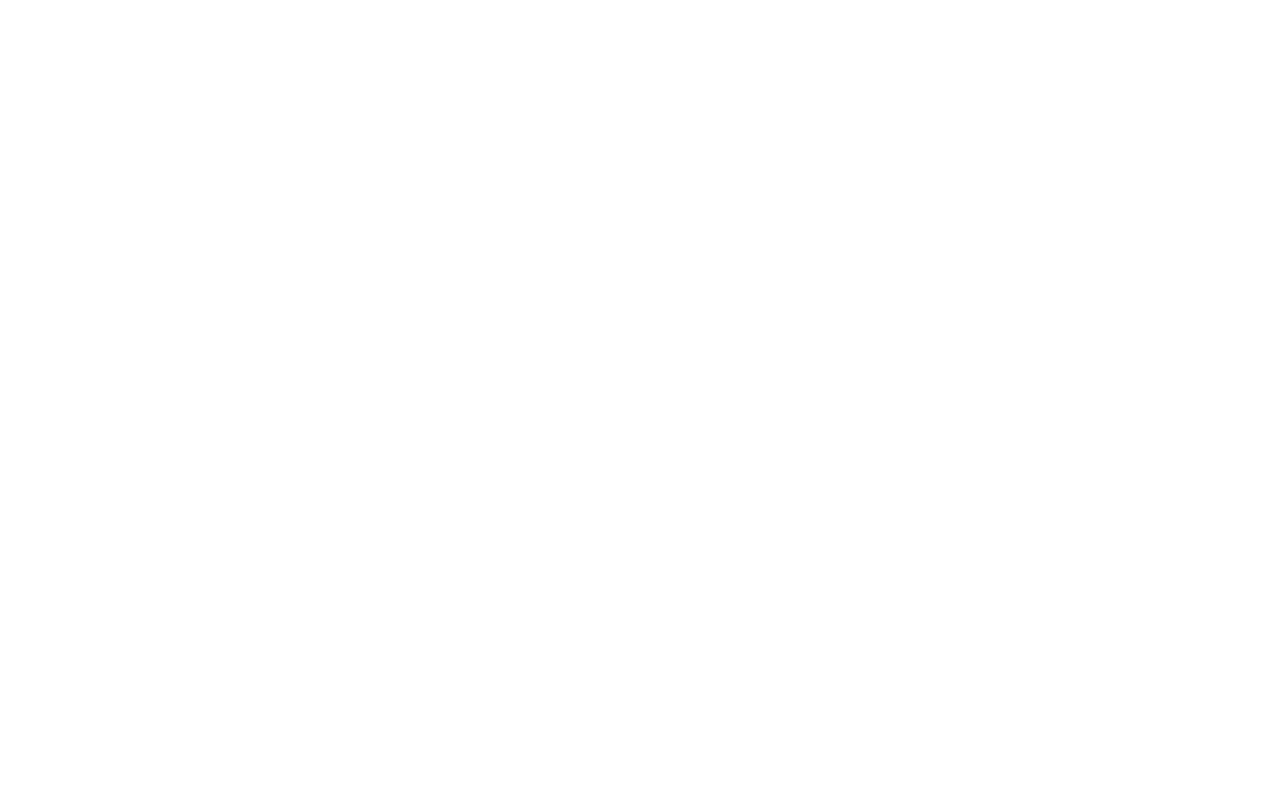
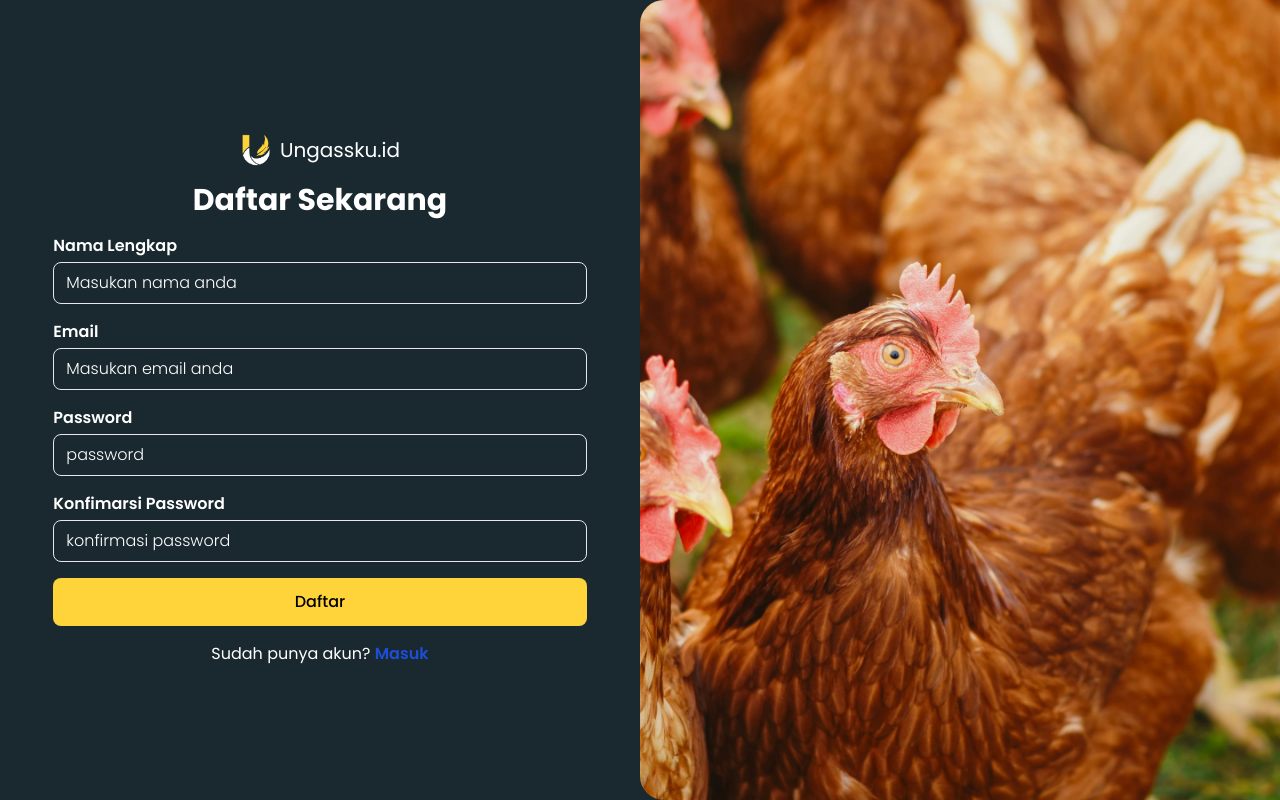
Before and after one commit to Ariemaharrucha/unggasku-fe, a React (Vite) app: page /register in a window 1280 px wide. Before the commit this address had no page. Built offline with nearby package versions, Linux system fonts and the light colour scheme.

Commit message:
add authentication page

```diff
--- a/src/app/routes.jsx
+++ b/src/app/routes.jsx
@@ -1,10 +1,13 @@
 import { BrowserRouter, Routes, Route } from "react-router-dom";
+import { Login } from "../pages/authentication/Login.jsx";
+import { Register } from "../pages/authentication/Register.jsx";
 
 export const AppRouter = () => {
   return (
   <BrowserRouter>
     <Routes>
-      <Route path="/" element={''}></Route>
+      <Route path="/login" element={<Login/>}></Route>
+      <Route path="/register" element={<Register/>}></Route>
     </Routes>
   </BrowserRouter>
   )
--- a/src/layouts/AuthLayout.jsx
+++ b/src/layouts/AuthLayout.jsx
@@ -1,7 +1,28 @@
-import React from 'react'
+import logo from "../assets/logo.png";
+import imageAuth from "../assets/imageAuth.png";
 
-export const AuthLayout = () => {
+export const AuthLayout = ({ children, title }) => {
   return (
-    <div>AuthLayout</div>
-  )
-}
+    <div>
+      <section className="flex h-screen justify-center items-center  bg-primary-950">
+        <div className="space-y-4 h-screen w-full flex justify-center items-center">
+          <section className="w-10/12 mx-auto space-y-4 ">
+            <section className="flex items-center gap-2 justify-center">
+              <img src={logo} alt="" className="size-8" />
+              <a className="text-xl text-white" href="#">
+                Ungassku.id
+              </a>
+            </section>
+            <h2 className="font-bold text-3xl text-white text-center">
+              {title}
+            </h2>
+            {children}
+          </section>
+        </div>
+        <div className="rounded-l-3xl bg-red-400 h-screen w-full overflow-hidden">
+          <img src={imageAuth} alt="" className="w-full h-full object-cover" />
+        </div>
+      </section>
+    </div>
+  );
+};
--- /dev/null
+++ b/src/pages/authentication/Login.jsx
@@ -0,0 +1,41 @@
+import { AuthLayout } from "../../layouts/AuthLayout.jsx";
+import Button from "../../components/ui/Button.jsx";
+import Input from "../../components/ui/Input.jsx";
+import { Link } from "react-router-dom";
+
+export const Login = () => {
+  return (
+    <AuthLayout title='Login Sekarang'>
+      <form className="space-y-4">
+        <div>
+          <h5 className="text-white font-semibold">Email</h5>
+          <Input
+            className={"bg-transparent placeholder:text-white text-white mt-1"}
+            type="email"
+            placeholder="Masukan email anda"
+          ></Input>
+        </div>
+        <div>
+          <h5 className="text-white font-semibold">Password</h5>
+          <Input
+            className={"bg-transparent placeholder:text-white text-white mt-1"}
+            type="password"
+            placeholder="password"
+          ></Input>
+        </div>
+        <Button
+          variant="secondary"
+          className={"w-full flex justify-center text-md"}
+        >
+          Daftar
+        </Button>
+        <p className="text-white text-center">
+          Sudah punya akun?{" "}
+          <Link to={"/register"} className="text-blue-700 font-semibold">
+            Daftar
+          </Link>
+        </p>
+      </form>
+    </AuthLayout>
+  );
+};
--- /dev/null
+++ b/src/pages/authentication/Register.jsx
@@ -0,0 +1,56 @@
+import { AuthLayout } from "../../layouts/AuthLayout.jsx";
+import Button from "../../components/ui/Button.jsx";
+import Input from "../../components/ui/Input.jsx";
+import { Link } from "react-router-dom";
+
+export const Register = () => {
+  return (
+    <AuthLayout title='Daftar Sekarang'>
+      <form className="space-y-4">
+        <div>
+          <h5 className="text-white font-semibold">Nama Lengkap</h5>
+          <Input
+            className={"bg-transparent placeholder:text-white text-white mt-1"}
+            placeholder="Masukan nama anda"
+          ></Input>
+        </div>
+        <div>
+          <h5 className="text-white font-semibold">Email</h5>
+          <Input
+            className={"bg-transparent placeholder:text-white text-white mt-1"}
+            type="email"
+            placeholder="Masukan email anda"
+          ></Input>
+        </div>
+        <div>
+          <h5 className="text-white font-semibold">Password</h5>
+          <Input
+            className={"bg-transparent placeholder:text-white text-white mt-1"}
+            type="password"
+            placeholder="password"
+          ></Input>
+        </div>
+        <div>
+          <h5 className="text-white font-semibold">Konfimarsi Password</h5>
+          <Input
+            className={"bg-transparent placeholder:text-white text-white mt-1"}
+            type="password"
+            placeholder="konfirmasi password"
+          ></Input>
+        </div>
+        <Button
+          variant="secondary"
+          className={"w-full flex justify-center text-md"}
+        >
+          Daftar
+        </Button>
+        <p className="text-white text-center">
+          Sudah punya akun?{" "}
+          <Link to={"/login"} className="text-blue-700 font-semibold">
+            Masuk
+          </Link>
+        </p>
+      </form>
+    </AuthLayout>
+  );
+};
```
Also changed, not shown: src/assets/imageAuth.png (added), 1 other file (tests, documents, lock files or other folders).
